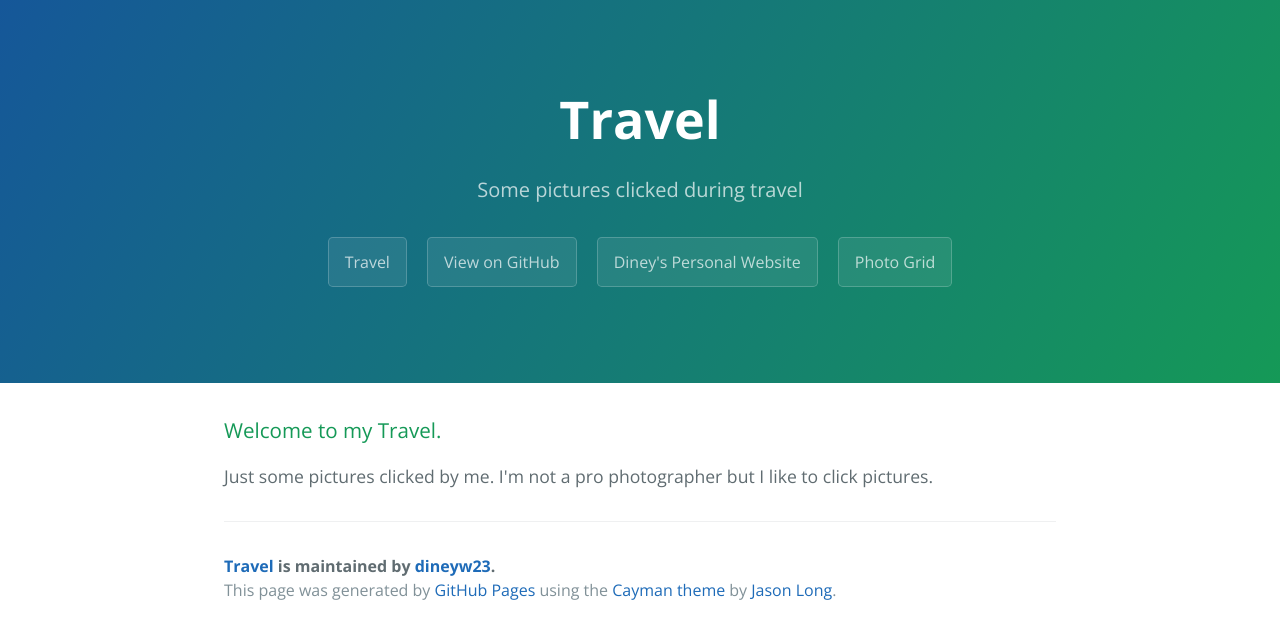
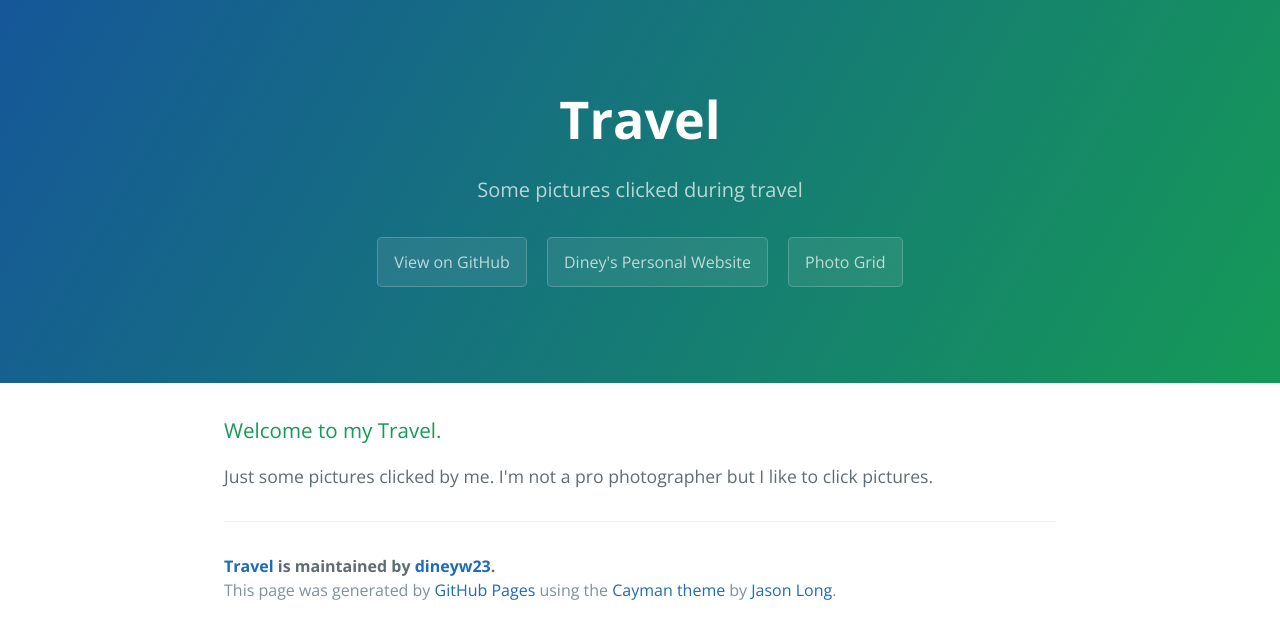
Before and after one commit to dineyw23/travel, a Jekyll site: the page built from index.html, in a window 1280 px wide. Shown: the top 639 px of the page. Built offline with Jekyll 4.4.1, drawn with Linux system fonts in a browser that asks for light colours.

Commit message:
Home button removed from home page

```diff
--- a/index.html
+++ b/index.html
@@ -17,7 +17,6 @@
     <section class="page-header">
     <h1 class="project-name"> Travel </h1>
       <h2 class="project-tagline">Some pictures clicked during travel</h2>
-      <a href="{{ site.url }}" class="btn"> Travel </a>
       <a href="https://github.com/dineyw23/travel.github.io" class="btn">View on GitHub</a>
       <a href="http://www.dineywankhede.com/" class="btn"> Diney's Personal Website</a>
       <a href="{{ site.url }}/pics" class="btn">Photo Grid</a>
```
